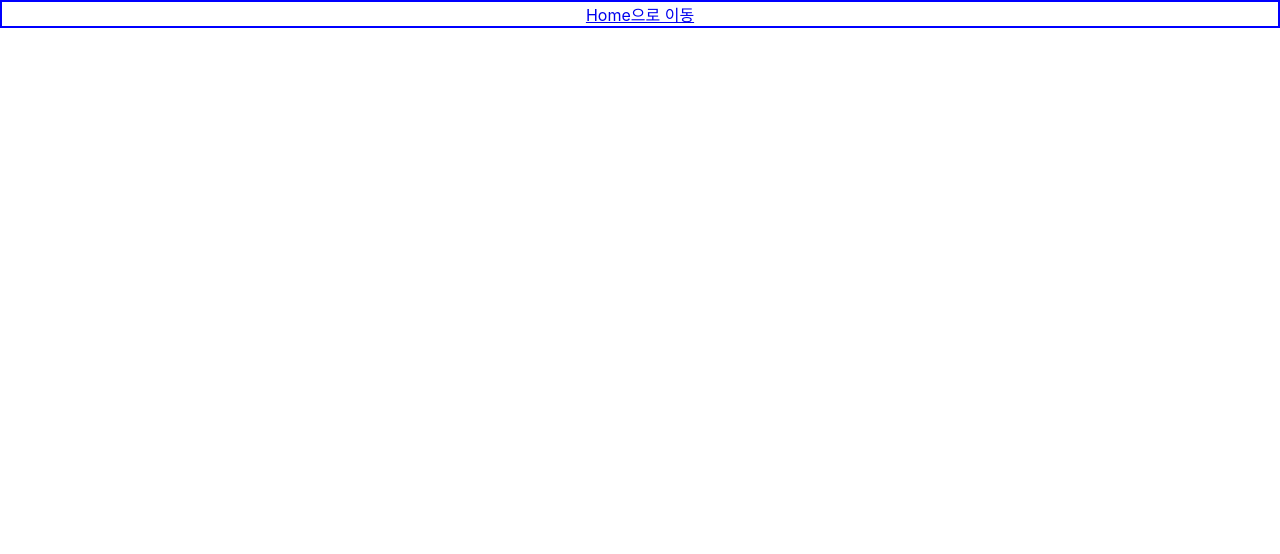
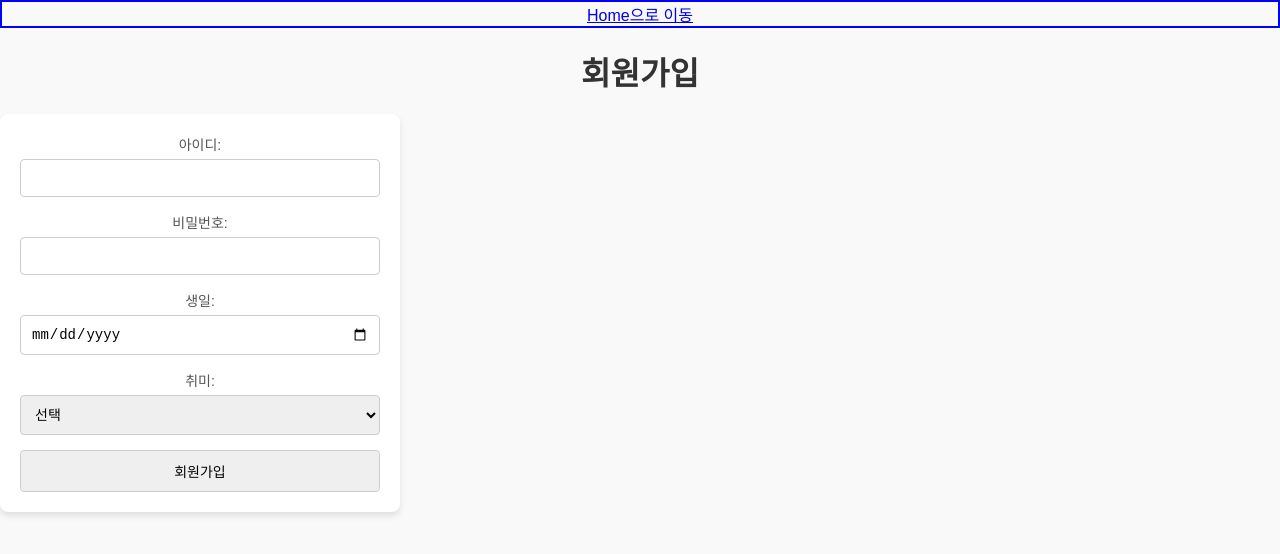
Before and after one commit to won395/cyciReact, a React (Create React App) app: page /singup in a window 1280 px wide. Before the commit this address had no page. Shown: the top 554 px of the page. Built offline with nearby package versions, Linux system fonts and the light colour scheme.

Commit message:
Feat: axios 연습

```diff
--- a/package.json
+++ b/package.json
@@ -6,6 +6,7 @@
     "@testing-library/jest-dom": "^5.17.0",
     "@testing-library/react": "^13.4.0",
     "@testing-library/user-event": "^13.5.0",
+    "axios": "^1.7.8",
     "react": "^18.3.1",
     "react-dom": "^18.3.1",
     "react-router-dom": "^7.0.2",
--- a/src/App.js
+++ b/src/App.js
@@ -5,6 +5,9 @@ import { BrowserRouter, Link, Route, Routes } from 'react-router-dom';
 import Calc1 from './comp/calc/study01'
 import Inp1 from './comp/inp/input01'
 import Oup1 from './comp/inp/output01'
+import Singup from './comp/login/singup'
+import User from './comp/login/user';
+import Ax1 from './comp/ax/ax01'
 
 function App() {
   return (
@@ -18,6 +21,11 @@ function App() {
 
           <Route path={"/inp1"} element={<Inp1 />} />
           <Route path={"/oup1"} element={<Oup1 />} />
+
+          <Route path={"/singup"} element={<Singup />} />
+          <Route path={"/user"} element={<User />} />
+
+          <Route path={"/ax1"} element={<Ax1 />} />
         </Routes>
       </BrowserRouter>
     </div>
@@ -43,6 +51,12 @@ function Home() {
       <Link to="/inp1">데이터입력</Link><br/>
       <Link to="/oup1">데이터 출력</Link><br/>
 
+      <h2>로그인</h2>
+      <Link to="/singup">회원가입</Link><br/>
+
+      <h4>Axios</h4>
+      <Link to="/ax1">Axios 사용</Link><br/>
+
     </div>
   )
 }
--- /dev/null
+++ b/src/comp/ax/ax01.js
@@ -0,0 +1,7 @@
+export default function Ax1() {
+    return (
+        <div>
+            <h1>Axios 연습</h1>
+        </div>
+    )
+}
--- /dev/null
+++ b/src/comp/login/App.css
@@ -0,0 +1,151 @@
+.App {
+  text-align: center;
+}
+
+.App-logo {
+  height: 40vmin;
+  pointer-events: none;
+}
+
+@media (prefers-reduced-motion: no-preference) {
+  .App-logo {
+    animation: App-logo-spin infinite 20s linear;
+  }
+}
+
+.App-header {
+  background-color: #282c34;
+  min-height: 100vh;
+  display: flex;
+  flex-direction: column;
+  align-items: center;
+  justify-content: center;
+  font-size: calc(10px + 2vmin);
+  color: white;
+}
+
+.App-link {
+  color: #61dafb;
+}
+
+@keyframes App-logo-spin {
+  from {
+    transform: rotate(0deg);
+  }
+  to {
+    transform: rotate(360deg);
+  }
+}
+
+/* App.css */
+body {
+  font-family: Arial, sans-serif;
+  background-color: #f9f9f9;
+  margin: 0;
+  padding: 0;
+}
+
+h1 {
+  text-align: center;
+  color: #333;
+  margin: 20px 0;
+}
+
+.container {
+  display: flex;
+  justify-content: center;
+  align-items: center;
+  height: 100vh;
+  padding: 20px;
+  box-sizing: border-box;
+}
+
+form {
+  background-color: #fff;
+  padding: 20px;
+  border-radius: 8px;
+  box-shadow: 0 4px 6px rgba(0, 0, 0, 0.1);
+  width: 100%;
+  max-width: 400px;
+  box-sizing: border-box;
+}
+
+form div {
+  margin-bottom: 15px;
+  width: 100%;
+}
+
+span {
+  display: block;
+  font-size: 14px;
+  color: #555;
+  margin-bottom: 5px;
+}
+
+input,
+select {
+  width: 100%;
+  padding: 10px;
+  border: 1px solid #ccc;
+  border-radius: 4px;
+  font-size: 14px;
+  box-sizing: border-box;
+}
+
+input:focus,
+select:focus {
+  border-color: #007bff;
+  outline: none;
+  box-shadow: 0 0 4px rgba(0, 123, 255, 0.2);
+}
+
+button {
+  background-color: #007bff;
+  color: #fff;
+  border: none;
+  padding: 10px 20px;
+  border-radius: 4px;
+  font-size: 16px;
+  cursor: pointer;
+  width: 100%;
+  transition: background-color 0.3s;
+  box-sizing: border-box;
+}
+
+button:hover {
+  background-color: #0056b3;
+}
+
+button:active {
+  background-color: #003f7f;
+}
+
+/* 반응형 디자인 */
+@media (max-width: 768px) {
+  form {
+    padding: 15px;
+  }
+
+  h1 {
+    font-size: 18px;
+  }
+
+  button {
+    font-size: 14px;
+  }
+}
+
+@media (max-width: 480px) {
+  h1 {
+    font-size: 16px;
+  }
+
+  form {
+    padding: 10px;
+  }
+
+  button {
+    font-size: 14px;
+    padding: 8px 16px;
+  }
+}
--- /dev/null
+++ b/src/comp/login/singup.js
@@ -0,0 +1,81 @@
+import { useNavigate } from 'react-router-dom';
+import './App.css';
+import React, { useState } from "react";
+
+function Singup() {
+  const [item, setItem] = useState({
+    id: "",
+    pw: "",
+    birthday: "",
+    hobby: "",
+  });
+
+  const navigate = useNavigate();
+
+  const handleChange = (e) => {
+    const { id, value } = e.target;
+    setItem({ ...item, [id]: value });
+  };
+
+  const handleSubmit = (e) => {
+    e.preventDefault();
+    console.log("회원가입 정보:", item);
+  };
+
+  function send() {
+    //alert();
+    //localStorage.setItem('study', Singup);
+    //navigate('/user');
+    navigate('/user', { state: item });
+
+}
+
+  return (
+    <div>
+      <h1>회원가입</h1>
+      <form onSubmit={handleSubmit}>
+        <div>
+          <span>아이디:</span>
+          <input
+            type="text"
+            id="id"
+            value={item.id}
+            onChange={handleChange}
+          />
+        </div>
+        <div>
+          <span>비밀번호:</span>
+          <input
+            type="password"
+            id="pw"
+            value={item.pw}
+            onChange={handleChange}
+          />
+        </div>
+        <div>
+          <span>생일:</span>
+          <input
+            type="date"
+            id="birthday"
+            value={item.birthday}
+            onChange={handleChange}
+          />
+        </div>
+        <div>
+          <span>취미:</span>
+          <select id="hobby" value={item.hobby} onChange={handleChange}>
+            <option value="">선택</option>
+            <option value="reading">독서</option>
+            <option value="sports">운동</option>
+            <option value="music">음악 감상</option>
+            <option value="travel">여행</option>
+            <option value="game">게임</option>
+          </select>
+        </div>
+        <input type='button' value='회원가입' onClick={send}/>
+      </form>
+    </div>
+  );
+}
+
+export default Singup;
--- /dev/null
+++ b/src/comp/login/user.js
@@ -0,0 +1,23 @@
+import { useLocation } from 'react-router-dom';
+
+export default function User() {
+
+  const location = useLocation();
+  const data = location.state;
+
+  return (
+    <div>
+      <h1>회원 정보</h1>
+      {data ? (
+        <div>
+          <p>아이디: {data.id}</p>
+          <p>비밀번호: {data.pw}</p>
+          <p>생일: {data.birthday}</p>
+          <p>취미: {data.hobby}</p>
+        </div>
+      ) : (
+        <p>회원 정보가 없습니다.</p>
+      )}
+    </div>
+  );
+}
```
Also changed, not shown: 1 other file (tests, documents, lock files or other folders).
